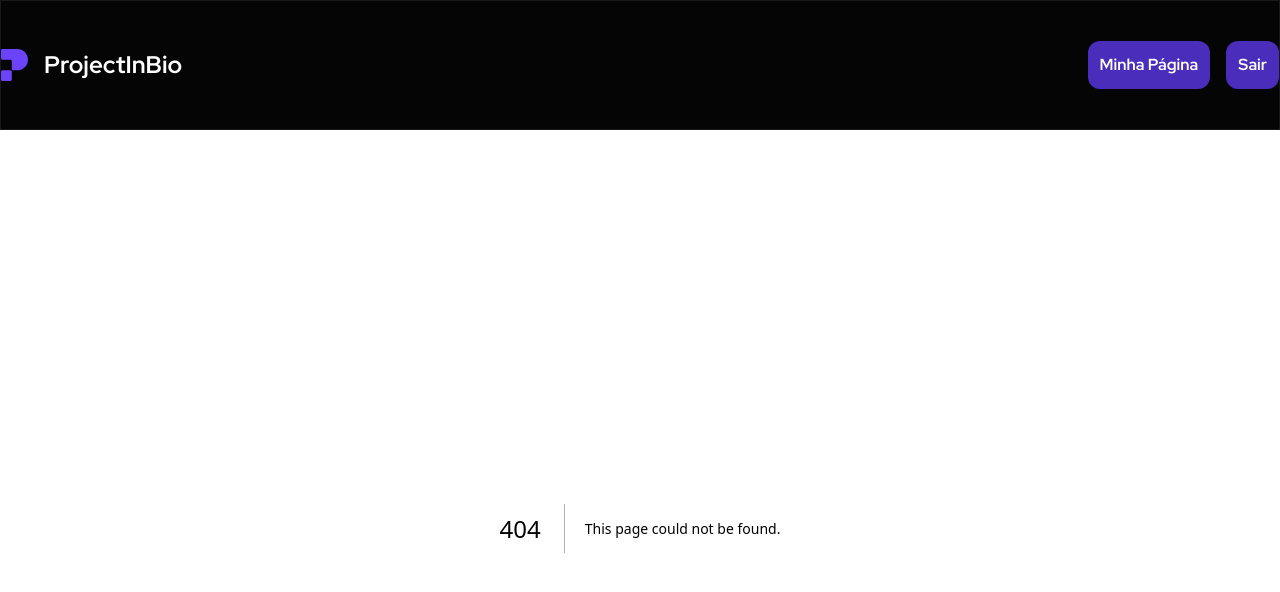
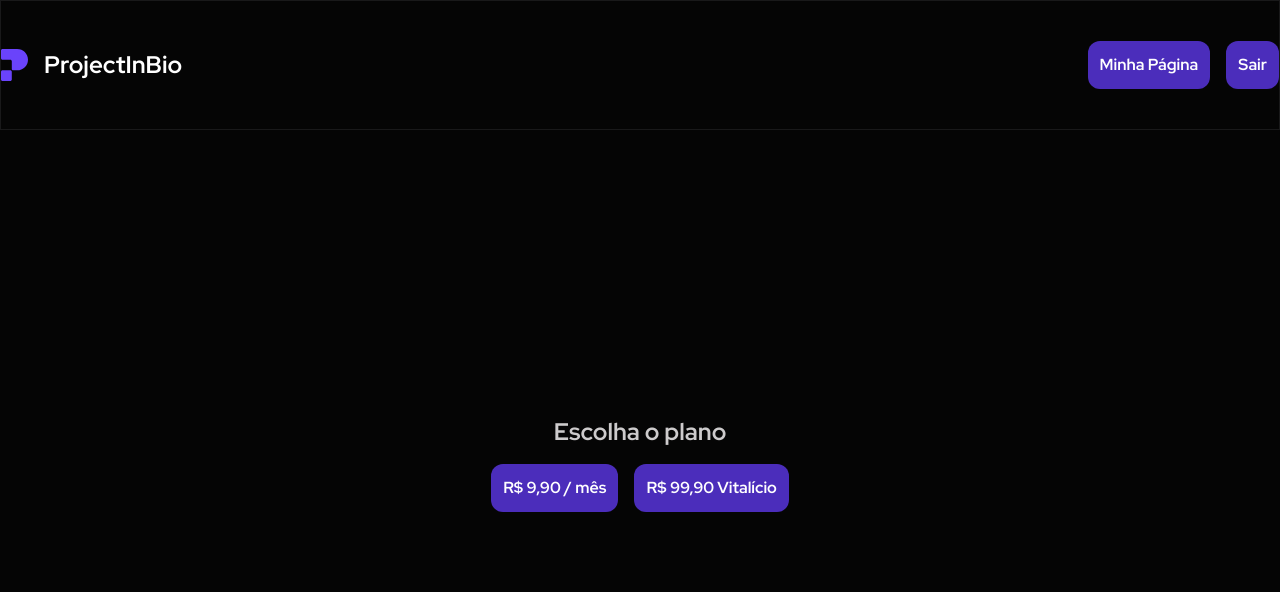
Before and after one commit to Noronha1612/project-in-bio, a Next.js app: page /1/upgrade in a window 1280 px wide. Before the commit this address had no page. Shown: the top 592 px of the page. Built offline with nearby package versions, Linux system fonts and the light colour scheme.

Commit message:
feat: implement upgrade page

```diff
--- a/src/app/(pages)/[profileId]/page.tsx
+++ b/src/app/(pages)/[profileId]/page.tsx
@@ -2,6 +2,7 @@ import { ProjectCard } from '@/components/commons/ProjectCard'
 import { TotalVisits } from '@/components/commons/TotalVisits'
 import { UserCard } from '@/components/commons/UserCard'
 import { Plus } from 'lucide-react'
+import Link from 'next/link'
 
 const mockedProjects = [
 	{
@@ -72,9 +73,11 @@ export default async function Profile({
 			<div className='bg-background-tertiary fixed top-[128px] left-0 flex w-full items-center justify-center gap-1 py-2'>
 				<span>Você está usando a versão trial.</span>
 
-				<button className='text-accent-green cursor-pointer font-bold hover:brightness-110'>
-					Faça o upgrade agora!
-				</button>
+				<Link href={`${profileId}/upgrade`}>
+					<button className='text-accent-green cursor-pointer font-bold hover:brightness-110'>
+						Faça o upgrade agora!
+					</button>
+				</Link>
 			</div>
 
 			<div className='flex h-min w-1/2 justify-center'>
--- /dev/null
+++ b/src/app/(pages)/[profileId]/upgrade/page.tsx
@@ -0,0 +1,14 @@
+import { Button } from '@/components/ui/Button'
+
+export default function Upgrade() {
+	return (
+		<div className='min-h-full-h-no-header flex flex-col items-center justify-center gap-4'>
+			<h2 className='text-2xl font-bold'>Escolha o plano</h2>
+
+			<div className='flex gap-4'>
+				<Button>R$ 9,90 / mês</Button>
+				<Button>R$ 99,90 Vitalício</Button>
+			</div>
+		</div>
+	)
+}
```
